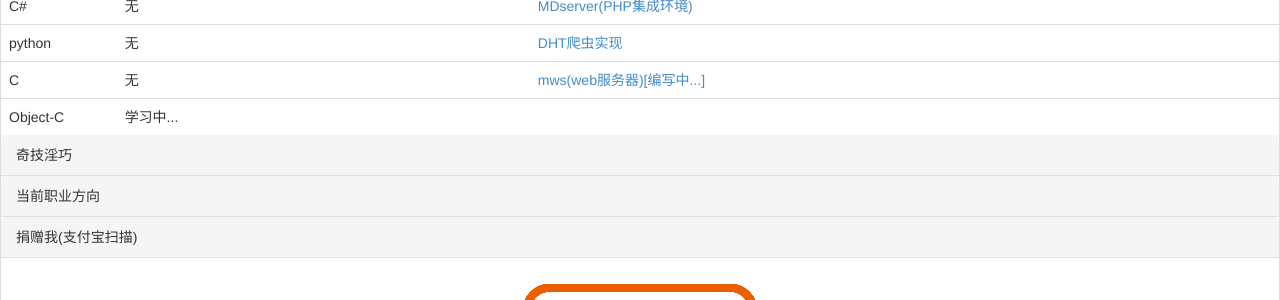
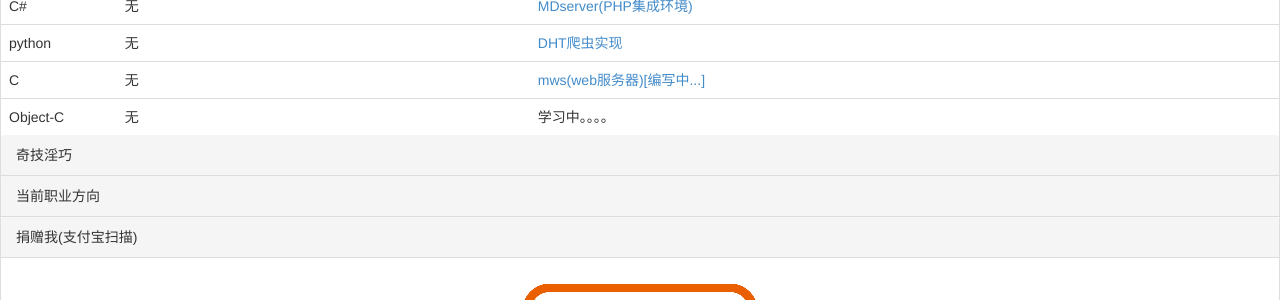
Before and after one commit to midoks/midoks.github.io, a Jekyll site: the page built from about.html, in a window 1280 px wide and 947 px high. Shown: the part 321-621 px from the top of the window. Built offline with Jekyll 4.4.1, drawn with Linux system fonts in a browser that asks for light colours; comment, search, counter and statistics services are not loaded.

Commit message:
更新个人介绍

```diff
--- a/_layouts/about.html
+++ b/_layouts/about.html
@@ -47,7 +47,9 @@ a{
 		    	<a href="https://github.com/midoks/mws">mws(web服务器)[编写中...]</a>
 		    </td></tr>
 
-		    <tr><td>Object-C</td><td class="hidden-xs hidden-sm">学习中...</td><td></td></tr>
+		    <tr><td>Object-C</td><td class="hidden-xs hidden-sm">无</td><td>
+		    	学习中。。。。
+		    </td></tr>
 		  </table>
 
 		  <div class="panel-heading">奇技淫巧</div>
```
